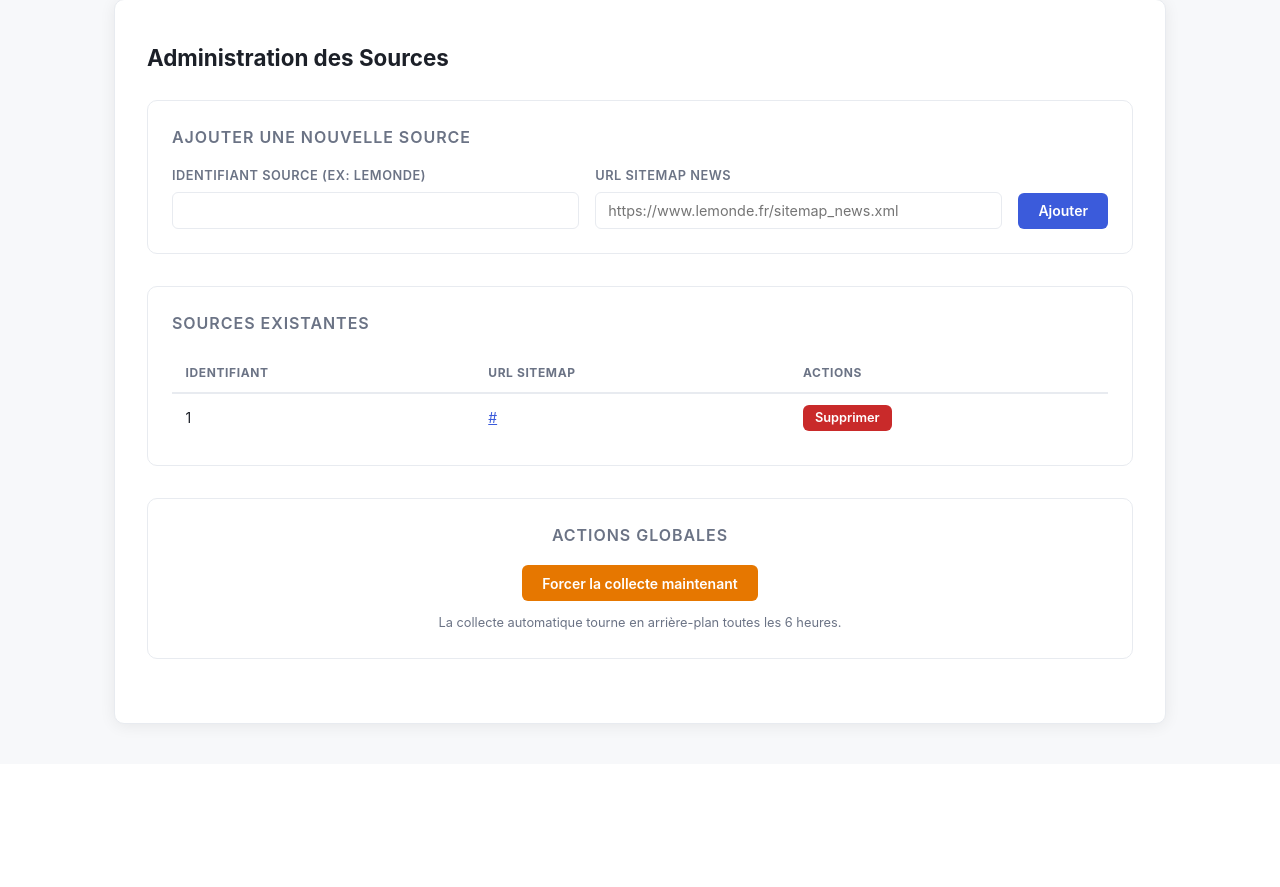
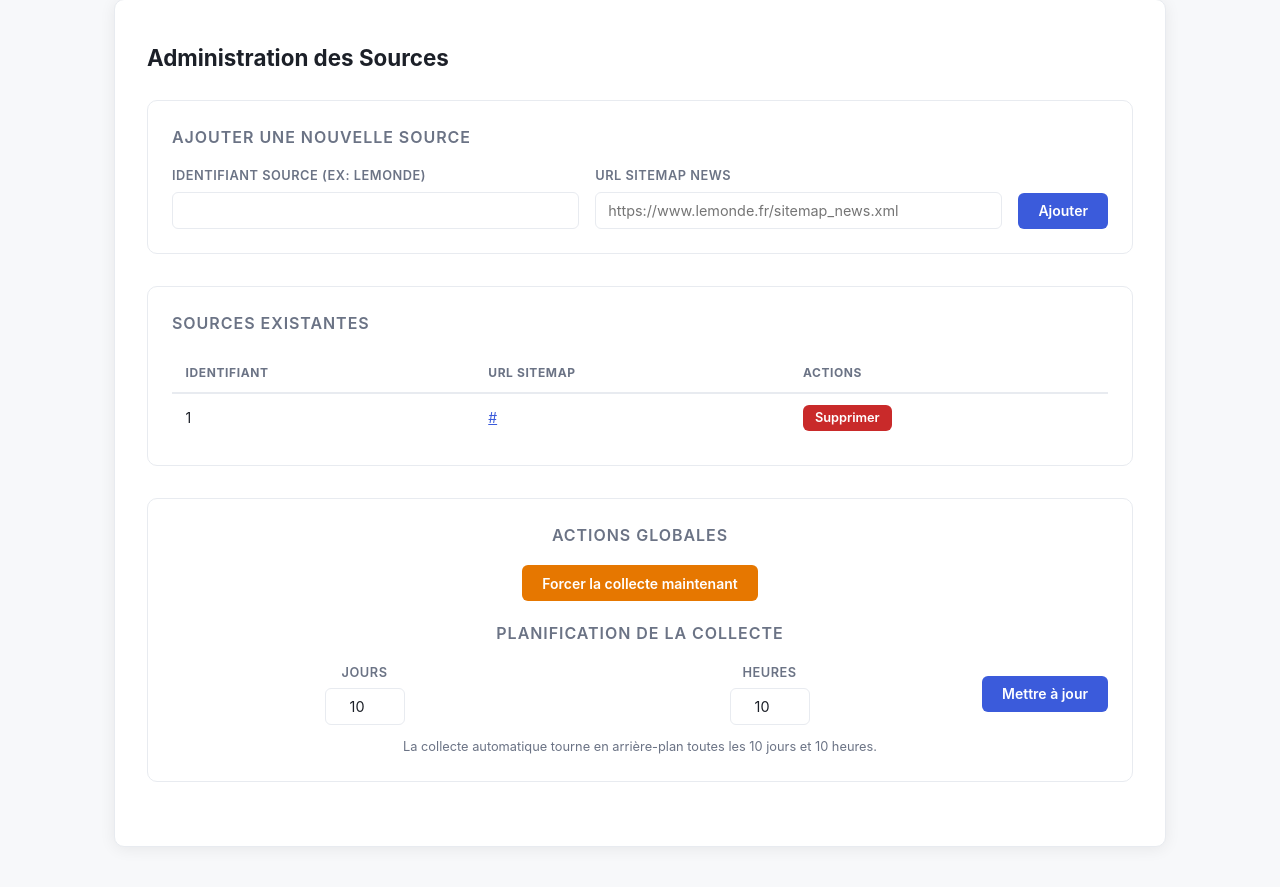
Before and after one commit to Mouadistaa/projet-structuration-documents, a Flask app: template templates/admin.html in a window 1280 px wide. Shown: the part 95-982 px from the top of the page. Before the commit the page ends 826 px from the top, so only its background shows below. Run offline with Flask 3, Linux system fonts and the light colour scheme; the template is opened without the code that fills it: most values are stand-ins (such as "Sample title", 1, 10 or a date in 2020).

Commit message:
feat: add dynamic scheduler configuration and rename MongoDB collections to G_FKES prefixes

```diff
--- a/main.py
+++ b/main.py
@@ -12,7 +12,7 @@ db = BdMongo()
 # Configuration du planificateur
 scheduler = BackgroundScheduler()
 # Par défaut, le pipeline est lancé toutes les 6 heures
-scheduler.add_job(func=executer_pipeline_complet, args=[db], trigger="interval", hours=6)
+job = scheduler.add_job(func=executer_pipeline_complet, args=[db], trigger="interval", hours=6, id="pipeline_job")
 scheduler.start()
 
 # S'assurer qu'il s'arrête à la fermeture
@@ -166,11 +166,26 @@ def admin():
             db.supprimer_source(source_id)
         elif action == 'forcer_collecte':
             executer_pipeline_complet(db)
+        elif action == 'modifier_planification':
+            jours = int(request.form.get('jours', 0))
+            heures = int(request.form.get('heures', 6))
+            if jours == 0 and heures == 0:
+                heures = 1
+            scheduler.reschedule_job('pipeline_job', trigger='interval', days=jours, hours=heures)
 
         return redirect(url_for('admin'))
 
     sources = db.obtenir_sources()
-    return render_template('admin.html', sources=sources)
+
+    current_jours = 0
+    current_heures = 6
+    job = scheduler.get_job('pipeline_job')
+    if job and hasattr(job.trigger, 'interval'):
+        total_seconds = job.trigger.interval.total_seconds()
+        current_jours = int(total_seconds // 86400)
+        current_heures = int((total_seconds % 86400) // 3600)
+
+    return render_template('admin.html', sources=sources, current_jours=current_jours, current_heures=current_heures)
 
 if __name__ == '__main__':
     # Initialisation optionnelle de base si vide
--- a/templates/admin.html
+++ b/templates/admin.html
@@ -13,7 +13,8 @@
             </div>
             <div class="form-group">
                 <label for="url_sitemap">URL Sitemap News</label>
-                <input type="url" id="url_sitemap" name="url_sitemap" required placeholder="https://www.lemonde.fr/sitemap_news.xml">
+                <input type="url" id="url_sitemap" name="url_sitemap" required
+                    placeholder="https://www.lemonde.fr/sitemap_news.xml">
             </div>
             <button type="submit" class="btn btn-primary">Ajouter</button>
         </form>
@@ -53,11 +54,31 @@
 
     <div class="admin-section mt-4 text-center">
         <h3>Actions Globales</h3>
-        <form action="/admin" method="POST">
+        <form action="/admin" method="POST" style="margin-bottom: 20px;">
             <input type="hidden" name="action" value="forcer_collecte">
             <button type="submit" class="btn btn-warning">Forcer la collecte maintenant</button>
         </form>
-        <p class="help-text">La collecte automatique tourne en arrière-plan toutes les 6 heures.</p>
+
+        <h3>Planification de la collecte</h3>
+        <form action="/admin" method="POST" class="d-inline-block"
+            style="display: flex; justify-content: center; gap: 20px; align-items: center;">
+            <input type="hidden" name="action" value="modifier_planification">
+            <div class="form-group"
+                style="margin: 0; display: flex; flex-direction: column; align-items: center; gap: 5px;">
+                <label for="jours" style="margin: 0;">Jours</label>
+                <input type="number" id="jours" name="jours" value="{{ current_jours }}" min="0" required
+                    style="width: 80px; text-align: center;">
+            </div>
+            <div class="form-group"
+                style="margin: 0; display: flex; flex-direction: column; align-items: center; gap: 5px;">
+                <label for="heures" style="margin: 0;">Heures</label>
+                <input type="number" id="heures" name="heures" value="{{ current_heures }}" min="0" max="23" required
+                    style="width: 80px; text-align: center;">
+            </div>
+            <button type="submit" class="btn btn-primary" style="margin: 0; height: fit-content;">Mettre à jour</button>
+        </form>
+        <p class="help-text mt-2">La collecte automatique tourne en arrière-plan toutes les {{ current_jours }} jours et
+            {{ current_heures }} heures.</p>
     </div>
 </div>
 {% endblock %}
```
Also changed, not shown: BdMongo.py (+3 -4 lines), README.md.
